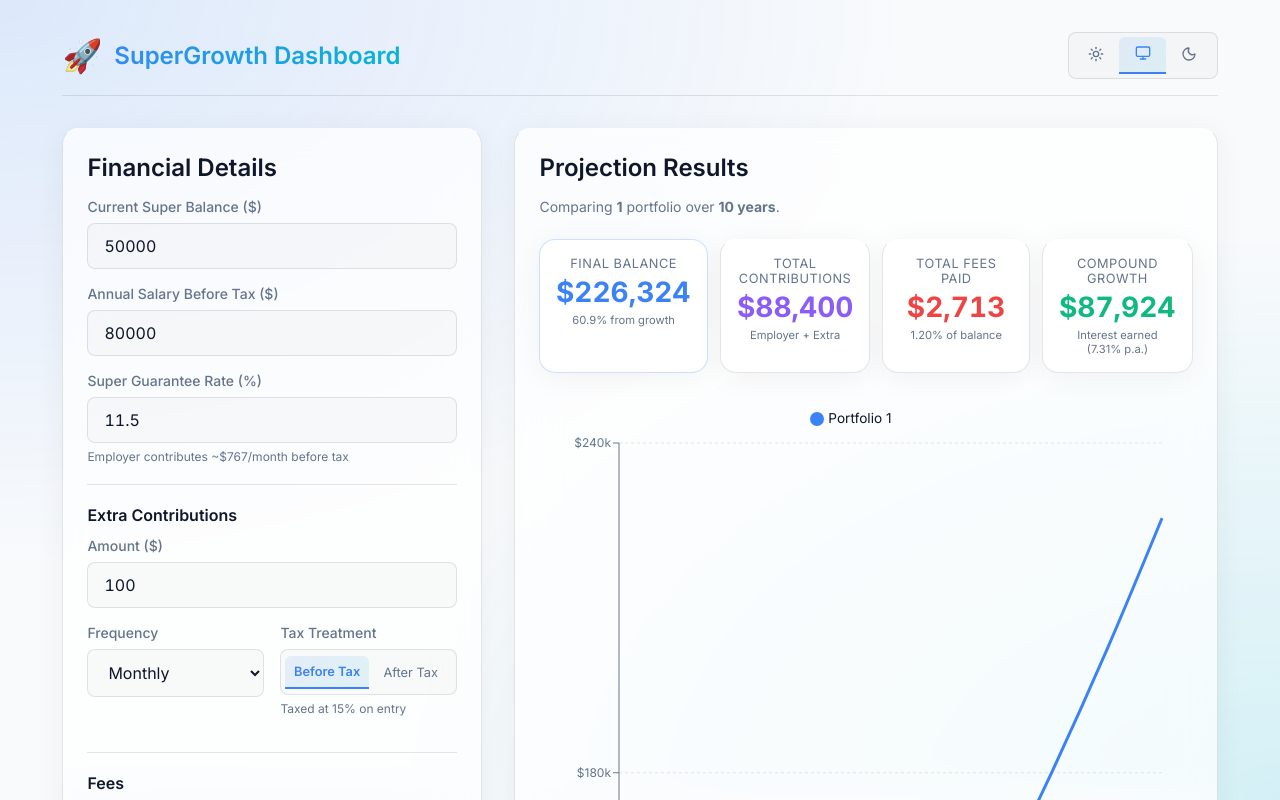
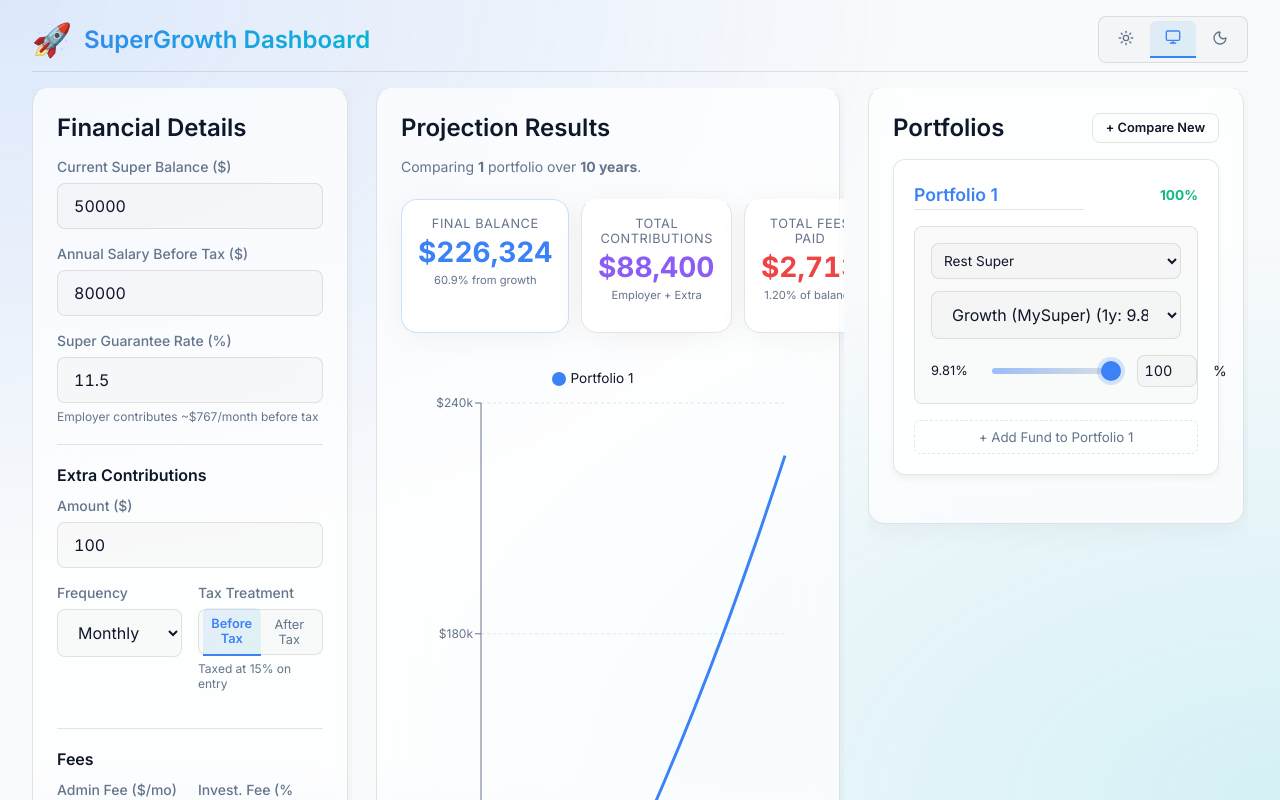
Before and after one commit to preyashsakaria/SuperGrowth-Comparison, a React (Vite) app in the folder app/: page / in a window 1280 px wide. Shown: the top 800 px of the page. Built offline with nearby package versions, Linux system fonts and the light colour scheme.

Commit message:
style: Convert to 3-column full-height resizable dashboard layout

```diff
--- a/app/src/App.jsx
+++ b/app/src/App.jsx
@@ -128,18 +128,21 @@ function App() {
       </header>
 
       <div className="dashboard-container">
-        <aside>
+        <aside className="panel-left custom-scrollbar">
           <InputPanel inputs={inputs} setInputs={setInputs} />
+        </aside>
+
+        <main className="panel-middle custom-scrollbar">
+          {results && results.length > 0 && <ProjectionChart results={results} />}
+        </main>
+
+        <aside className="panel-right custom-scrollbar">
           <FundSelector
             portfolios={portfolios}
             setPortfolios={setPortfolios}
             forecastBaseline={inputs.forecastBaseline}
           />
         </aside>
-
-        <main>
-          {results && results.length > 0 && <ProjectionChart results={results} />}
-        </main>
       </div>
 
       <footer className="footer">
--- a/app/src/index.css
+++ b/app/src/index.css
@@ -79,8 +79,11 @@
 body {
   background-color: var(--bg-color);
   color: var(--text-main);
-  min-height: 100vh;
-  padding: 2rem;
+  height: 100vh;
+  overflow: hidden;
+  padding: 1rem 2rem;
+  display: flex;
+  flex-direction: column;
   background-image:
     radial-gradient(at 0% 0%, rgba(59, 130, 246, 0.15) 0px, transparent 50%),
     radial-gradient(at 100% 100%, rgba(6, 182, 212, 0.15) 0px, transparent 50%);
@@ -138,23 +141,59 @@ h1, h2, h3 {
 }
 
 .dashboard-container {
-  max-width: 95%;
-  margin: 0 auto;
+  max-width: 100%;
+  margin: 0;
+  flex: 1;
+  min-height: 0; /* Crucial for internal scrolling in flexbox */
   display: grid;
-  grid-template-columns: 420px 1fr;
-  gap: 2rem;
+  grid-template-columns: 320px 1fr 380px;
+  gap: 1.5rem;
 }
+
+.panel-left, .panel-right {
+  height: 100%;
+  overflow-y: auto;
+  overflow-x: hidden;
+  padding-right: 4px; /* Space for custom scrollbar */
+}
+
+.panel-middle {
+  height: 100%;
+  overflow-y: auto;
+  overflow-x: auto;
+  resize: horizontal;
+  padding-right: 4px;
+  min-width: 300px;
+}
+
+/* Apply scrollbar styling to panels */
+.custom-scrollbar::-webkit-scrollbar { width: 6px; height: 6px; }
+.custom-scrollbar::-webkit-scrollbar-track { background: transparent; }
+.custom-scrollbar::-webkit-scrollbar-thumb { background: var(--border-color); border-radius: 3px; }
+.custom-scrollbar::-webkit-scrollbar-thumb:hover { background: var(--text-muted); }
+
 
 @media (max-width: 1200px) {
   .dashboard-container {
-    grid-template-columns: 350px 1fr;
-    gap: 1.5rem;
+    grid-template-columns: 300px 1fr 300px;
+    gap: 1rem;
   }
 }
 
-@media (max-width: 900px) {
+@media (max-width: 950px) {
+  body {
+    height: auto;
+    overflow: auto;
+  }
   .dashboard-container {
     grid-template-columns: 1fr;
+    height: auto;
+    overflow: visible;
+  }
+  .panel-left, .panel-middle, .panel-right {
+    height: auto;
+    overflow: visible;
+    resize: none;
   }
 }
 
@@ -324,12 +363,11 @@ h1, h2, h3 {
   display: flex;
   justify-content: space-between;
   align-items: center;
-  margin-bottom: 2rem;
-  max-width: 95%;
-  margin-left: auto;
-  margin-right: auto;
+  margin-bottom: 1rem;
+  width: 100%;
   border-bottom: 1px solid var(--border-color);
-  padding-bottom: 1rem;
+  padding-bottom: 0.5rem;
+  flex-shrink: 0;
 }
 
 .header h1 {
@@ -360,11 +398,12 @@ h1, h2, h3 {
 /* Footer */
 .footer {
   text-align: center;
-  padding: 2rem 0;
+  padding: 0.5rem 0;
   color: var(--text-muted);
   font-size: 0.8rem;
-  margin-top: 2rem;
+  margin-top: 1rem;
   opacity: 0.7;
+  flex-shrink: 0;
 }
 
 /* ========== NEW COMPONENT STYLES ========== */
```
